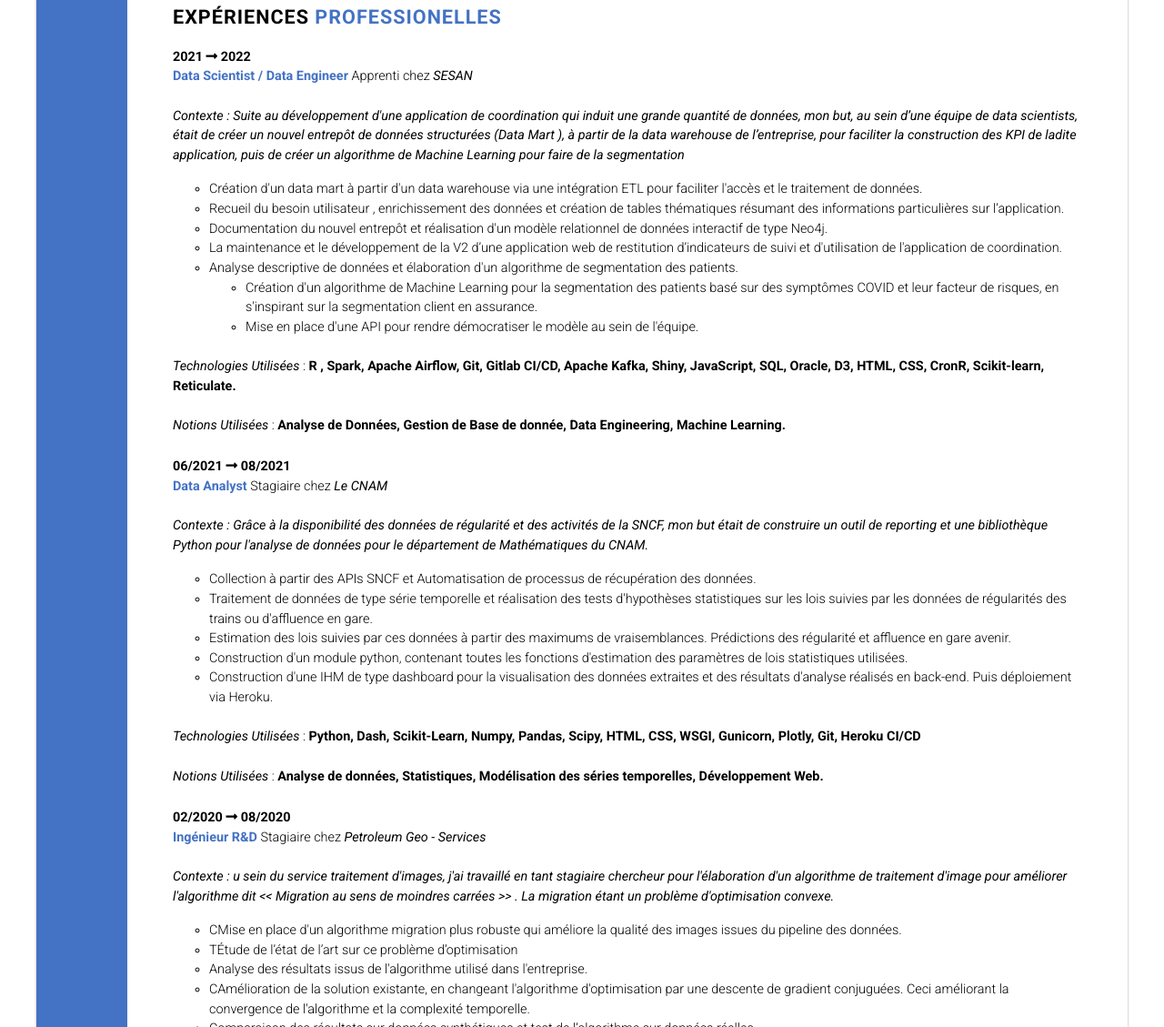
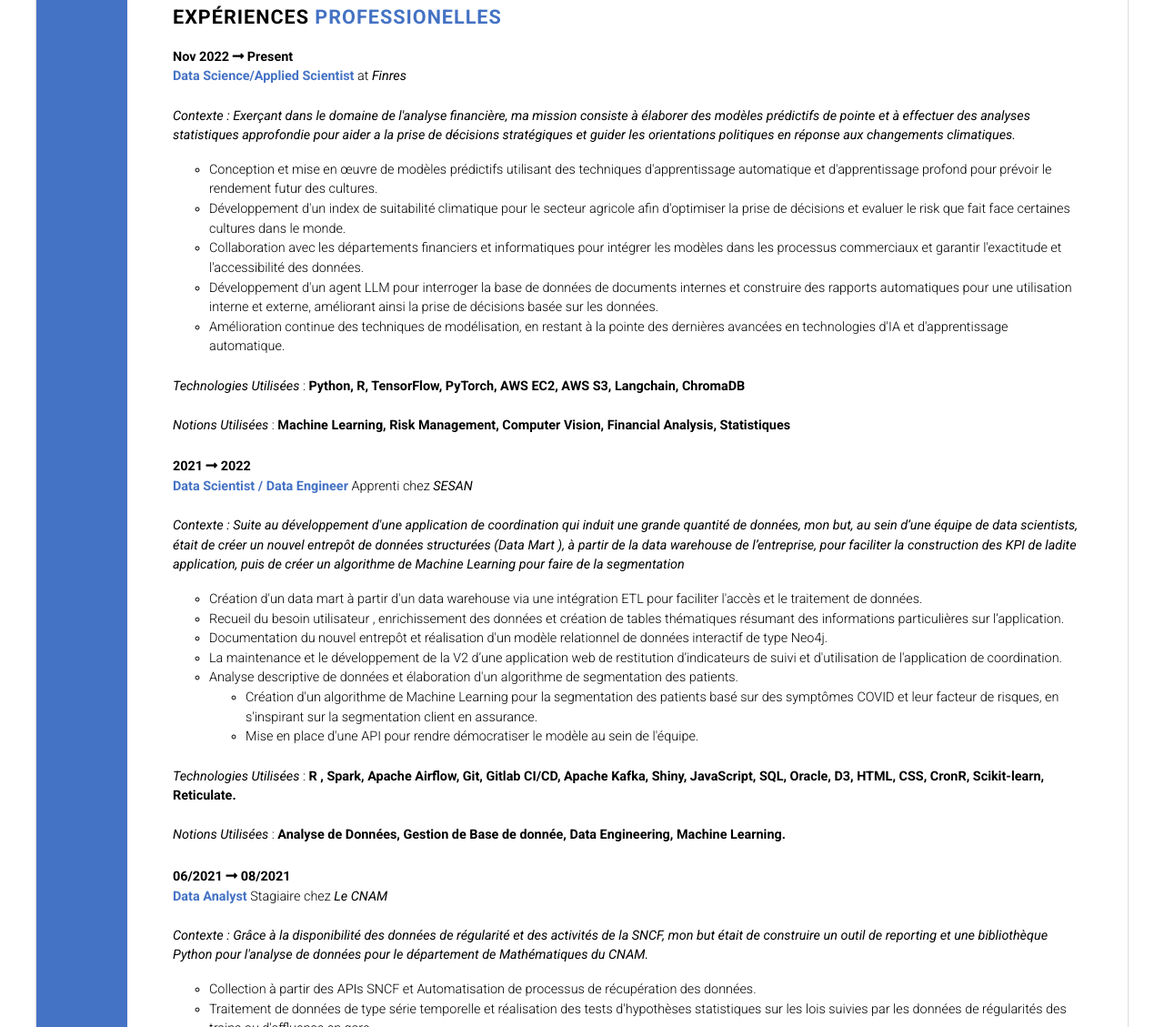
Before and after one commit to VhinyMombo/VhinyMombo.github.io, a plain HTML site: page html/comp.html in a window 1280 px wide. Shown: the part 1258-2387 px from the top of the page at 91% size. Drawn offline with Linux system fonts and the light colour scheme.

Commit message:
ajout experience

```diff
--- a/html/comp.html
+++ b/html/comp.html
@@ -119,6 +119,30 @@
           <div class="section">
             <h2>Expériences <span class="text-blue">professionelles</span></h2>
 
+            <p>
+              <strong>Nov 2022 <i class="fas fa-long-arrow-alt-right"></i> Present</strong>
+              <br>
+              <strong><span class="text-blue"> Data Science/Applied Scientist </span></strong> at <em>Finres</em>
+              <br><br><em>Contexte : Exerçant dans le domaine de l'analyse financière, ma mission consiste à élaborer des modèles prédictifs de pointe et à effectuer des analyses statistiques approfondie pour aider a la prise de décisions stratégiques et guider les orientations politiques en réponse aux changements climatiques.</em>
+              <ul class="experience-list">
+                <li>Conception et mise en œuvre de modèles prédictifs utilisant des techniques d'apprentissage automatique et d'apprentissage profond pour prévoir le rendement futur des cultures.</li>
+                <li>Développement d'un index de suitabilité climatique pour le secteur agricole afin d'optimiser la prise de décisions et evaluer le risk que fait face certaines cultures dans le monde.</li>
+                <li>Collaboration avec les départements financiers et informatiques pour intégrer les modèles dans les processus commerciaux et garantir l'exactitude et l'accessibilité des données.</li>
+                <li>Développement d'un agent LLM pour interroger la base de données de documents internes et construire des rapports automatiques pour une utilisation interne et externe, améliorant ainsi la prise de décisions basée sur les données.</li>
+                <li>Amélioration continue des techniques de modélisation, en restant à la pointe des dernières avancées en technologies d'IA et d'apprentissage automatique.</li>
+              </ul>
+
+              <br>
+              <em>Technologies Utilisées</em> : <strong>Python, R, TensorFlow, PyTorch, AWS EC2, AWS S3, Langchain, ChromaDB</strong>
+              <br>
+              <br>
+              <em>Notions Utilisées</em> : <strong>Machine Learning, Risk Management, Computer Vision, Financial Analysis, Statistiques</strong>
+
+            </p>
+
+          </div>
+
+          <div class="section">
             <p>
               <strong>2021 <i class="fas fa-long-arrow-alt-right"></i> 2022</strong>
               <br>
```
Also changed, not shown: index.html (+1 -1 lines).
